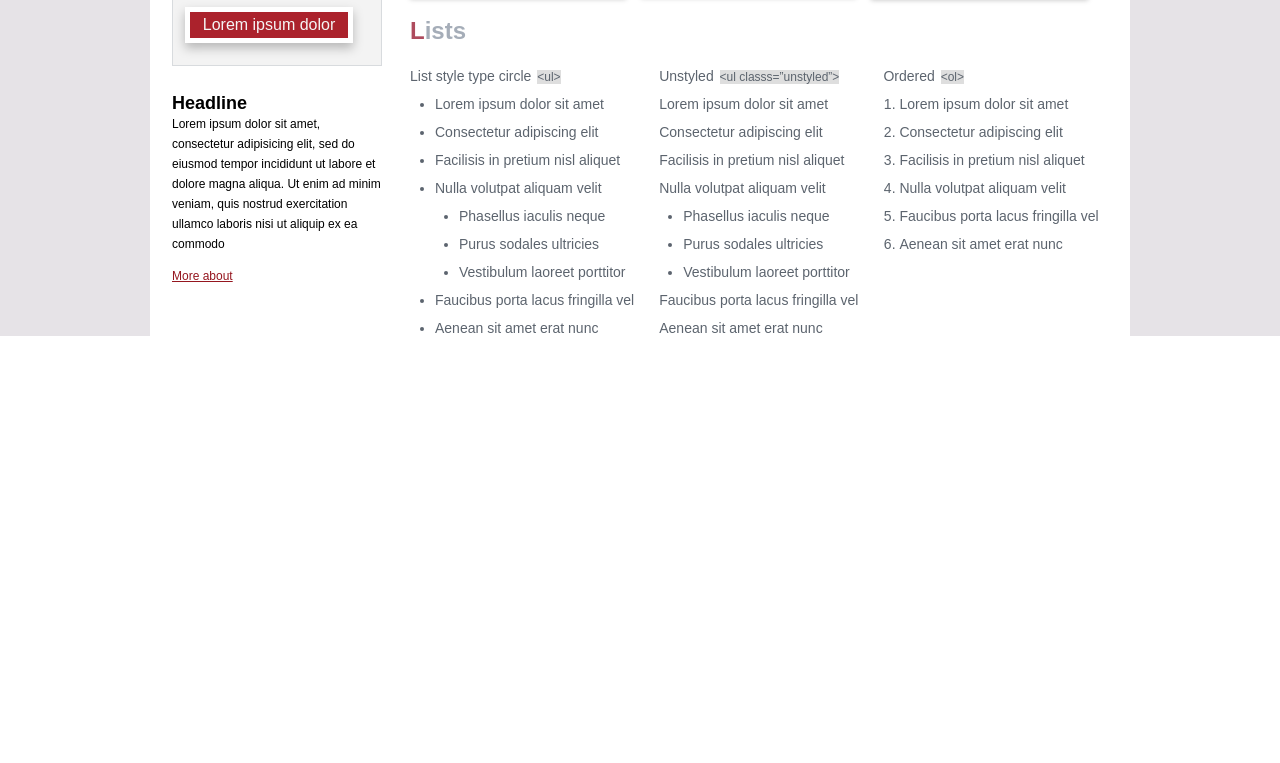
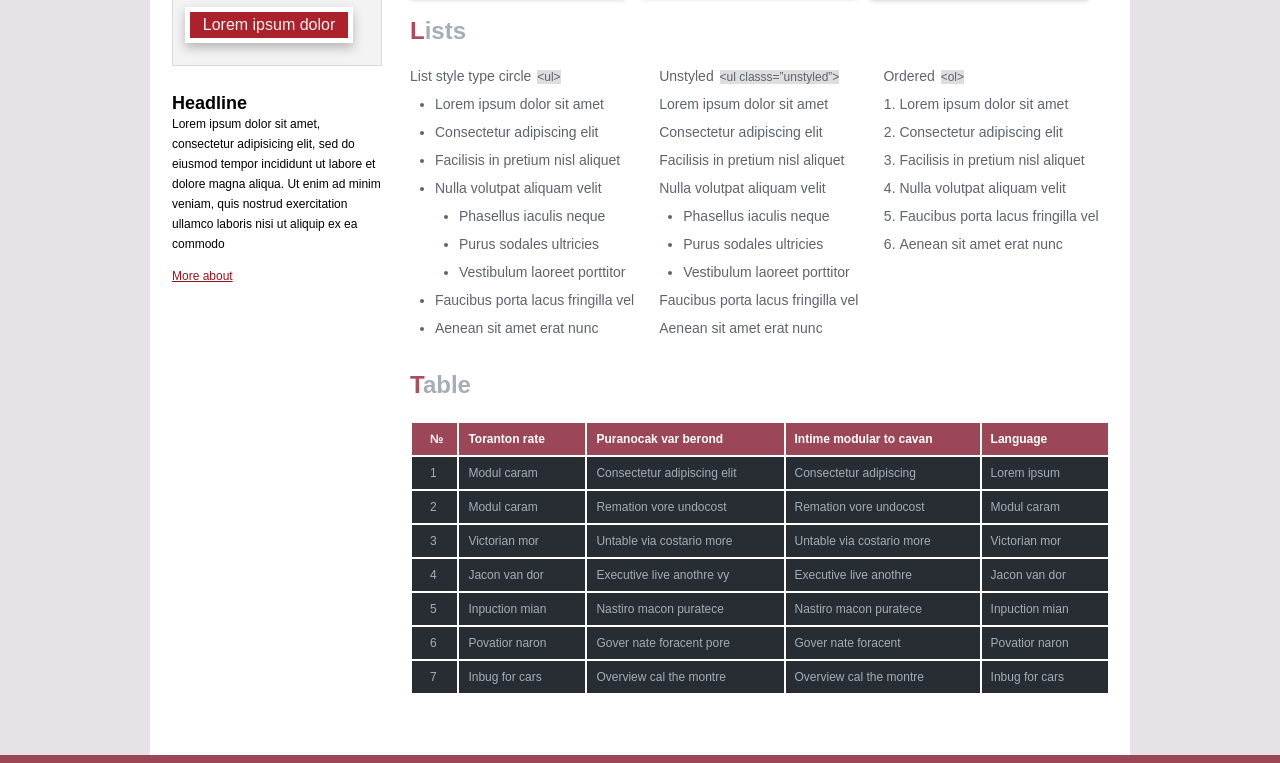
Before and after one commit to AstR0x/Cherry, a plain HTML site: page index.html in a window 1280 px wide. Shown: the part 741-1504 px from the top of the page. Before the commit the page ends 1077 px from the top, so only its background shows below. Drawn offline with Linux system fonts and the light colour scheme; files whose address does not match are found by name.

Commit message:
finished main-block

```diff
--- a/css/style.css
+++ b/css/style.css
@@ -2,11 +2,22 @@
     font-family: Arial, sans-serif;
     margin: 0;
     padding: 0;
+    -webkit-font-smoothing: none;
 }
 
 header {
     height: 71px;
     background: linear-gradient(#373c48, #2a2d32);
+}
+
+.h2-headline {
+    color: #a5adb8;
+    font-size: 24px;
+}
+
+.h2-headline:first-letter {
+    color: #ae4b5d;
+
 }
 
 .header-block {
@@ -90,16 +101,6 @@ main {
     margin-bottom: 20px;
 }
 
-.eaten-berry__headline {
-    color: #9aa1ac;
-    font-size: 30px;
-    font-weight: bold;
-}
-
-.eaten-berry__headline:first-letter {
-    color: #ae4b5d;
-}
-
 .eaten-berry__par-1 {
     color: #2d3338;
     font-weight: bold;
@@ -173,6 +174,7 @@ main {
 
 .sidebar-and-section {
     display: flex;
+    padding-bottom: 60px;
 }
 
 .sidebar {
@@ -265,16 +267,6 @@ main {
     padding-left: 28px;
 }
 
-.what-we-do-block__headline-first {
-    color: #a5adb8;
-    font-size: 24px;
-    font-weight: bold;
-}
-
-.what-we-do-block__headline-first:first-letter {
-    color: #ae4b5d;
-}
-
 .what-we-do-block__text {
     color: #5c646e;
     font-size: 14px;
@@ -310,17 +302,8 @@ main {
     margin-top: 20px;
 }
 
-.lists-block__headline {
-    color: #a5adb8;
-    font-size: 24px;
-}
-
 ol {
     margin-left: 16px;
-}
-
-.lists-block__headline:first-letter {
-    color: #ae4b5d;
 }
 
 .lists-block__paragraph {
@@ -368,3 +351,62 @@ li li {
     font-size: 14px;
     margin-top: 12px;
 }
+
+.table-block {
+    margin-top: 35px;
+}
+
+.table-block__table {
+    margin-top: 22px;
+    overflow: hidden;
+    border-radius: 6px;
+}
+
+/*.table-block__table td {*/
+    /*box-sizing: border-box;*/
+    /*border-left: 1px #fff solid;*/
+    /*padding-top: 10px;*/
+    /*padding-bottom: 10px;*/
+    /*padding-left: 13px;*/
+    /*padding-right: 35px;*/
+/*}*/
+
+.table-block__table tr {
+    background-color: #282d33;
+    color: #a5adb8;
+    font-size: 12px;
+}
+
+#table-block__first-line td {
+    background-color: #9c4757;
+    color: #ffffff;
+    font-weight: bold;
+    font-size: 12px;
+}
+
+.table-block__first-cell {
+    padding-left: 30px;
+}
+
+.table-block__table td:nth-child(1) {
+    padding-left: 18px;
+    padding-right: 14px;
+    padding-top: 9px;
+    padding-bottom: 9px;
+}
+
+.table-block__table td:nth-child(2),
+.table-block__table td:nth-child(5){
+    padding-left: 9px;
+    padding-right: 39px;
+}
+
+.table-block__table td:nth-child(3),
+.table-block__table td:nth-child(4){
+    padding-left: 9px;
+    padding-right: 47px;
+}
+
+.footer-block {
+    border-top: #9c4757 8px solid;
+}
--- a/index.html
+++ b/index.html
@@ -31,7 +31,7 @@
         <div class="container">
             <section class="eaten-berry">
                 <div class="eaten-berry__headline-text-block">
-                    <h2 class="eaten-berry__headline">Eaten berry</h2>
+                    <h2 class="h2-headline">Eaten berry</h2>
                     <p class="eaten-berry__par-1">and go for a walk</p>
                 </div>
                 <div class="eaten-berry__text-block">
@@ -103,7 +103,7 @@
                 </aside>
                 <section class="main">
                     <div class="what-we-do-block">
-                        <h2 class="what-we-do-block__headline-first">What We Do...</h2>
+                        <h2 class="h2-headline">What We Do...</h2>
                         <p class="what-we-do-block__text">Lorem ipsum dolor sit amet, consectetur adipisicing elit, sed do eiusmod tempor incididunt ut labore et dolore
                             magna aliqua. Ut enim ad minim veniam, quis nostrud exercitation ullamco laboris nisi ut aliquip ex ea commodo
                             consequat. Duis aute irure dolor in <a href="#" class="what-we-do-block__link-in-text">reprehenderit in voluptate velit esse</a> cillum dolore eu fugiat nulla pariatur.
@@ -124,7 +124,7 @@
                         </div>
                     </div>
                     <div class="lists-block">
-                        <h3 class="lists-block__headline">Lists</h3>
+                        <h2 class="h2-headline">Lists</h2>
                         <div class="lists-block__bb">
                             <div class="lists-block__third">
                                 <p class="lists-block__paragraph">List style type circle
@@ -179,11 +179,74 @@
                             </div>
                         </div>
                     </div>
+                    <div class="table-block">
+                        <h2 class="h2-headline">Table</h2>
+                        <table class="table-block__table">
+                            <tr id="table-block__first-line">
+                                <td>№</td>
+                                <td>Toranton rate</td>
+                                <td>Puranocak var berond</td>
+                                <td>Intime modular to cavan</td>
+                                <td >Language</td>
+                            </tr>
+                            <tr>
+                                <td class="table-block__first-cell">1</td>
+                                <td>Modul caram</td>
+                                <td>Consectetur adipiscing elit</td>
+                                <td>Consectetur adipiscing</td>
+                                <td>Lorem ipsum</td>
+                            </tr>
+                            <tr>
+                                <td class="table-block__first-cell">2</td>
+                                <td>Modul caram</td>
+                                <td>Remation vore undocost</td>
+                                <td>Remation vore undocost</td>
+                                <td>Modul caram</td>
+                            </tr>
+                            <tr>
+                                <td class="table-block__first-cell">3</td>
+                                <td>Victorian mor</td>
+                                <td>Untable via costario more</td>
+                                <td>Untable via costario more</td>
+                                <td>Victorian mor</td>
+                            </tr>
+                            <tr>
+                                <td class="table-block__first-cell">4</td>
+                                <td>Jacon van dor</td>
+                                <td>Executive live anothre vy</td>
+                                <td>Executive live anothre</td>
+                                <td>Jacon van dor</td>
+                            </tr>
+                            <tr>
+                                <td class="table-block__first-cell">5</td>
+                                <td>Inpuction mian</td>
+                                <td>Nastiro macon puratece</td>
+                                <td>Nastiro macon puratece</td>
+                                <td>Inpuction mian</td>
+                            </tr>
+                            <tr>
+                                <td class="table-block__first-cell">6</td>
+                                <td>Povatior naron</td>
+                                <td>Gover nate foracent pore</td>
+                                <td>Gover nate foracent</td>
+                                <td>Povatior naron</td>
+                            </tr>
+                            <tr>
+                                <td class="table-block__first-cell">7</td>
+                                <td>Inbug for cars</td>
+                                <td>Overview cal the montre</td>
+                                <td>Overview cal the montre</td>
+                                <td>Inbug for cars</td>
+                            </tr>
+                        </table>
+                    </div>
                 </section>
             </section>
         </div>
     </main>
-    <footer></footer>
+    <footer class="footer-block">
+
+    </footer>
     <script src="js/script.js"></script>
 </body>
 </html>
```
